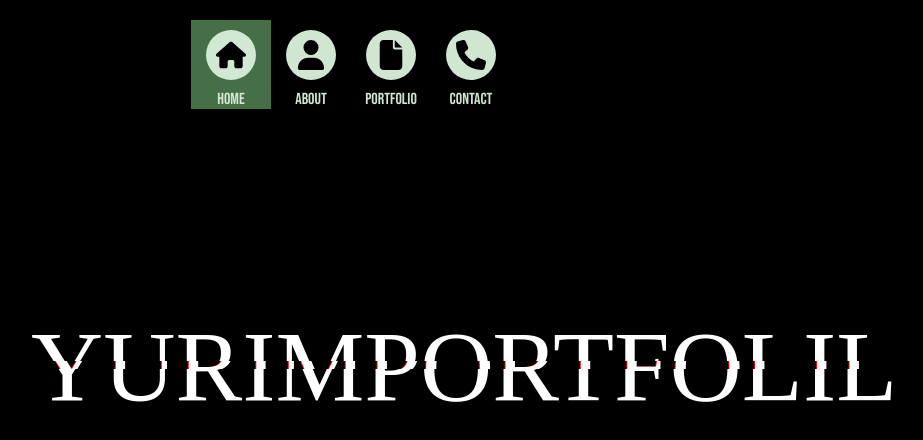
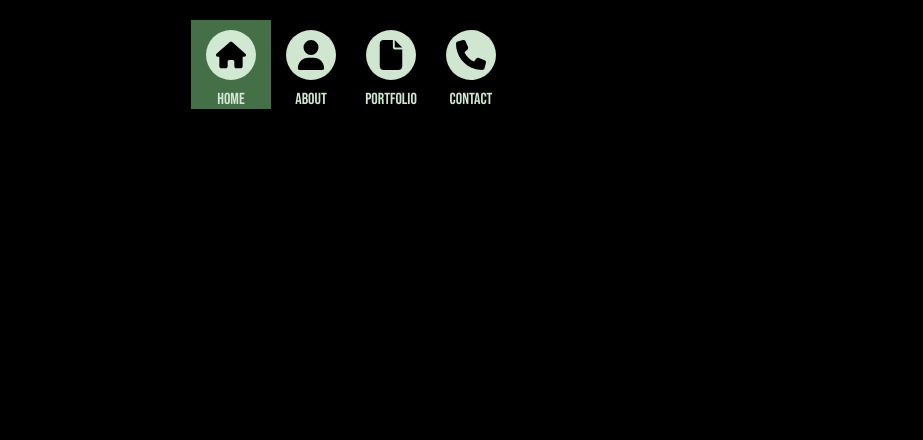
Before and after one commit to yu-rim95/cherry, a React (Create React App) app: page / in a window 1280 px wide. Shown: the top 440 px of the page, without its empty margins (289-1212 px from the left). Built offline with nearby package versions, Linux system fonts and the light colour scheme.

Commit message:
cherry주소추가

```diff
--- a/src/Router.js
+++ b/src/Router.js
@@ -12,7 +12,7 @@
     <BrowserRouter>
       <Navbar/>
         <Routes>
-            <Route exact path='/' element={<Home/>} />
+            <Route exact path='/cherry' element={<Home/>} />
             <Route exact path='/About' element={<About/>} />
             <Route exact path='/Portfolio/*' element={<Portfolio/>} ></Route>
             <Route exact path='/Contact' element={<Contact/>} />
```
Also changed, not shown: 2 other files (tests, documents, lock files or other folders).
